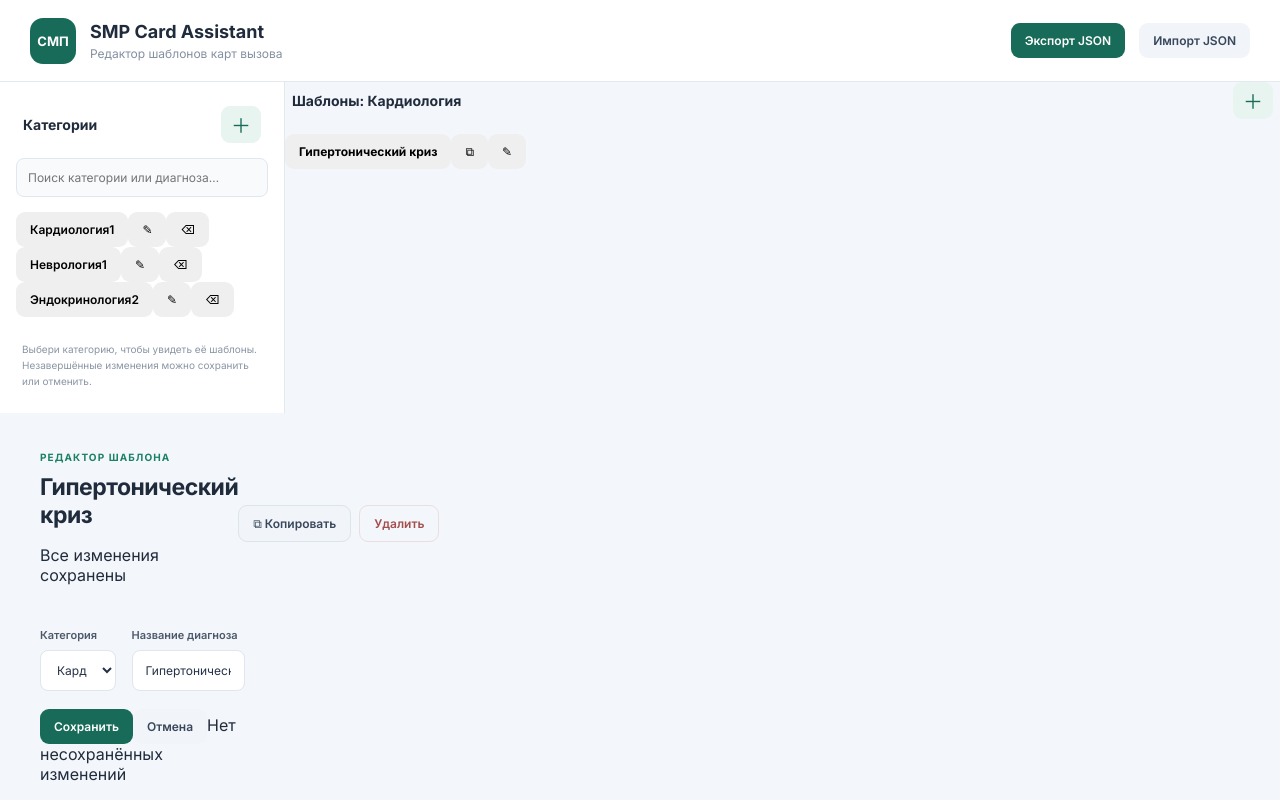
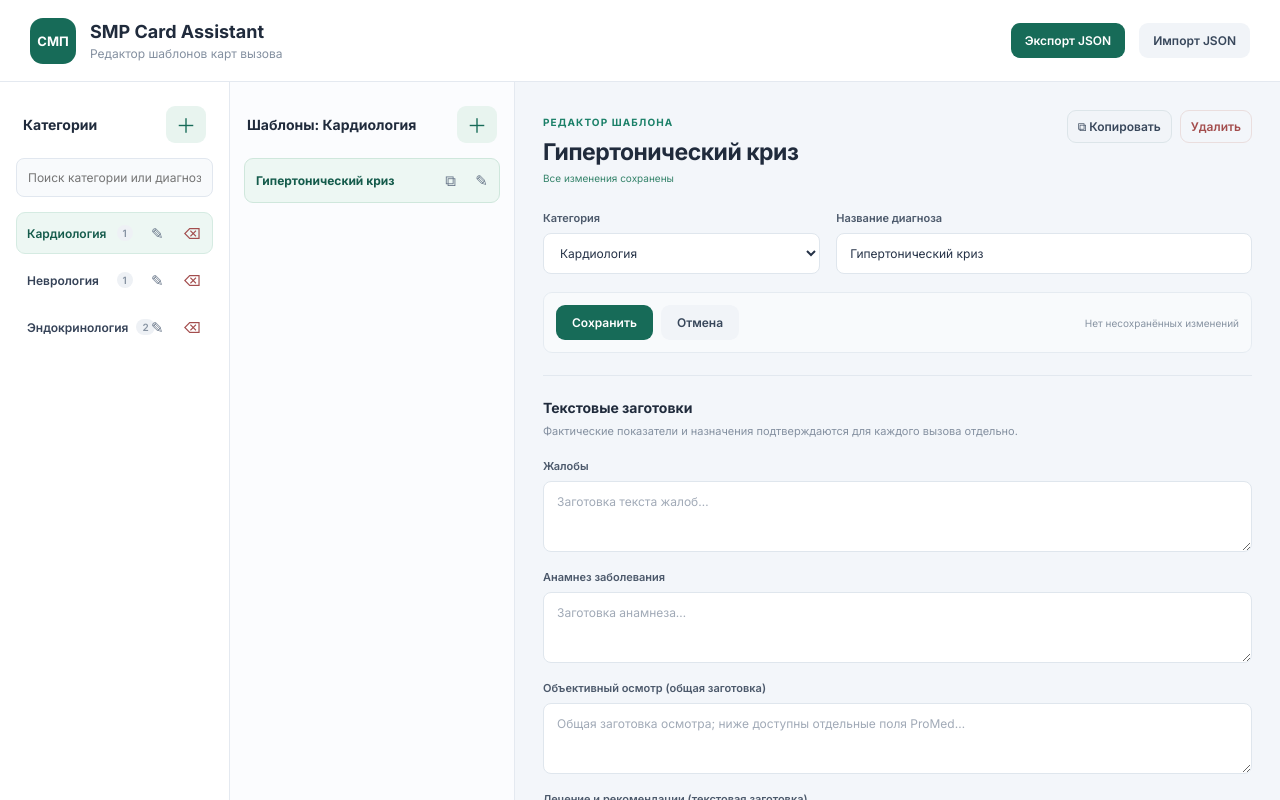
Before and after one commit to adamant1990/SMP-Card-assistant, a React (Vite) app in the folder desktop/: page / in a window 1280 px wide. Shown: the top 800 px of the page. Built offline with nearby package versions, Linux system fonts and the light colour scheme.

Commit message:
Style category tree, template list, and save controls

```diff
--- a/desktop/src/style.css
+++ b/desktop/src/style.css
@@ -15,3 +15,42 @@
 .multi-options label{display:flex;align-items:center;gap:6px;font-size:11px;color:#4c596b}
 .category-tools{margin:0 0 14px;padding:10px;background:#f8fafc;border:1px solid #e5ebf1;border-radius:9px}.category-tools>strong{display:block;font-size:11px;margin:0 0 8px;color:#354257}.category-actions{display:flex;flex-wrap:wrap;gap:5px}.category-actions button{padding:6px 7px;font-size:10px;background:#e9f1ee;color:#245c4e}.category-actions .category-delete{background:#f8eeee;color:#9b4545}.category-tools small{display:block;margin-top:7px;font-size:9px;line-height:1.45;color:#8290a0}.template-actions{display:flex;gap:8px;align-items:center}.template-actions .secondary{border:1px solid #dce5e9}.template-actions button{white-space:nowrap}
 @media(max-width:900px){.section-fields{grid-template-columns:1fr}.editor{padding:24px 20px}}
+
+
+/* Category tree and template browser */
+.workspace{grid-template-columns:230px 285px minmax(520px,1fr);max-width:none;align-items:stretch}
+.category-tree{display:flex;flex-direction:column;gap:5px}
+.category-row{display:flex;align-items:center;gap:3px;padding:3px;border:1px solid transparent;border-radius:9px}
+.category-row.active{background:#edf7f3;border-color:#d5ebe2}
+.category-select{flex:1;min-width:0;display:flex;align-items:center;justify-content:space-between;gap:8px;background:transparent;text-align:left;padding:9px 7px;color:#354257}
+.category-select span{font-size:10px;color:#8793a2;background:#eef1f5;border-radius:12px;padding:2px 6px}
+.category-row.active .category-select{color:#145b4b}
+.icon-action{background:transparent;color:#667487;padding:7px 8px;min-width:29px;border-radius:7px;font-size:15px;line-height:1}
+.icon-action:hover{background:#e9f1ee}
+.icon-action.delete-icon{color:#a34d4d}
+.icon-action.delete-icon:hover{background:#f8eeee}
+.template-pane{background:#fbfcfe;border-right:1px solid #e4e9f0;padding:24px 14px;min-width:0}
+.template-pane .side-heading{padding:0 3px 15px}
+.template-pane .side-heading h2{line-height:1.4}
+.template-pane .template-list{gap:7px}
+.template-row{display:flex;align-items:center;gap:2px;border:1px solid #e4e9f0;background:#fff;border-radius:9px;padding:3px}
+.template-row.active{background:#edf7f3;border-color:#cfe7dc}
+.template-pick{flex:1;min-width:0;text-align:left;background:transparent;padding:10px 8px;display:flex;flex-direction:column;gap:5px}
+.template-pick strong{font-size:12px;line-height:1.45;color:#354257;overflow-wrap:anywhere}
+.template-row.active .template-pick strong{color:#145b4b}
+.template-pick small,.draft-label{font-size:10px;color:#8793a2}
+.draft-label{padding:4px 6px;white-space:nowrap}
+.empty-list{font-size:11px;color:#8793a2;line-height:1.6;padding:8px}
+.editor{min-width:0;padding:28px 28px}
+.page-heading{align-items:flex-start;gap:16px}
+.page-heading h2{overflow-wrap:anywhere}
+.page-heading>div:first-child{min-width:0}
+.template-actions{flex-wrap:wrap;justify-content:flex-end}
+.template-actions button{padding:8px 10px}
+.saved-note,.dirty-note{font-size:10px;margin:6px 0 0}
+.saved-note{color:#34836a}
+.dirty-note{color:#a66a20}
+.editor-actions{display:flex;align-items:center;gap:8px;margin:0 0 22px;padding:12px;background:#f8fafc;border:1px solid #e5ebf1;border-radius:9px;position:sticky;top:0;z-index:2}
+.editor-actions .primary,.editor-actions .secondary{padding:10px 16px}
+.editor-action-note{font-size:10px;color:#8793a2;margin-left:auto}
+@media(max-width:1150px){.workspace{grid-template-columns:205px 245px minmax(460px,1fr)}.editor{padding:24px 18px}.page-heading{flex-direction:column}.template-actions{justify-content:flex-start}}
```
